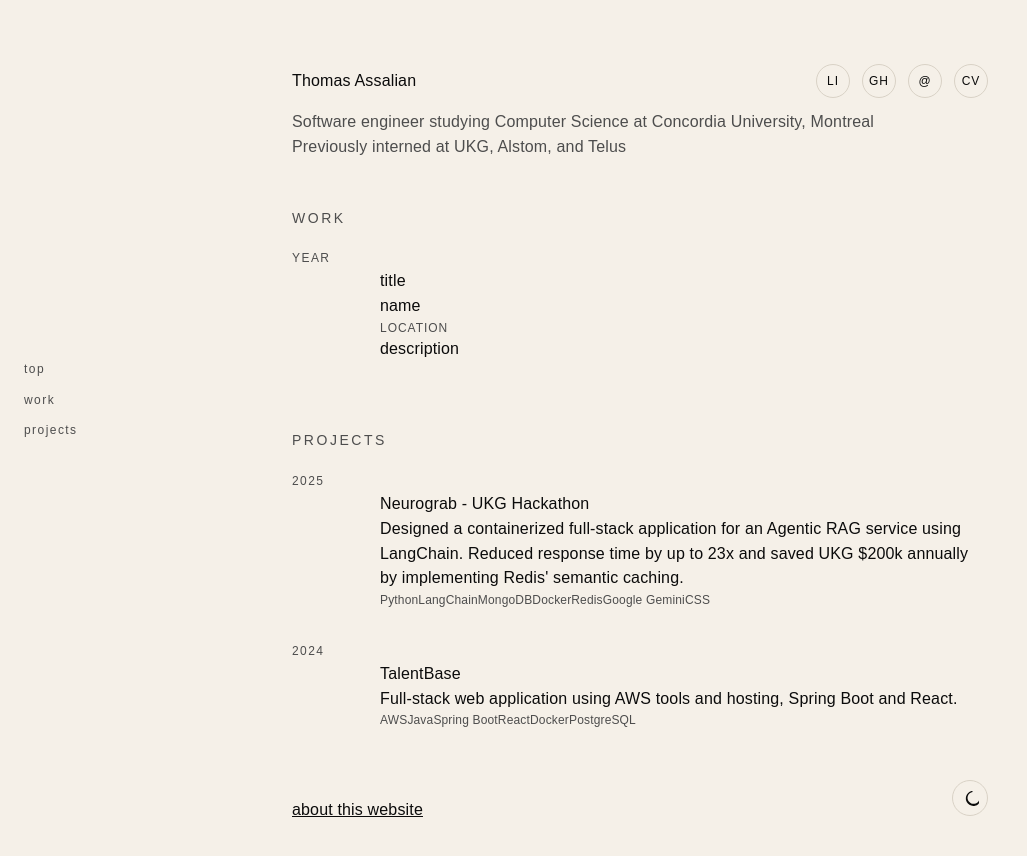
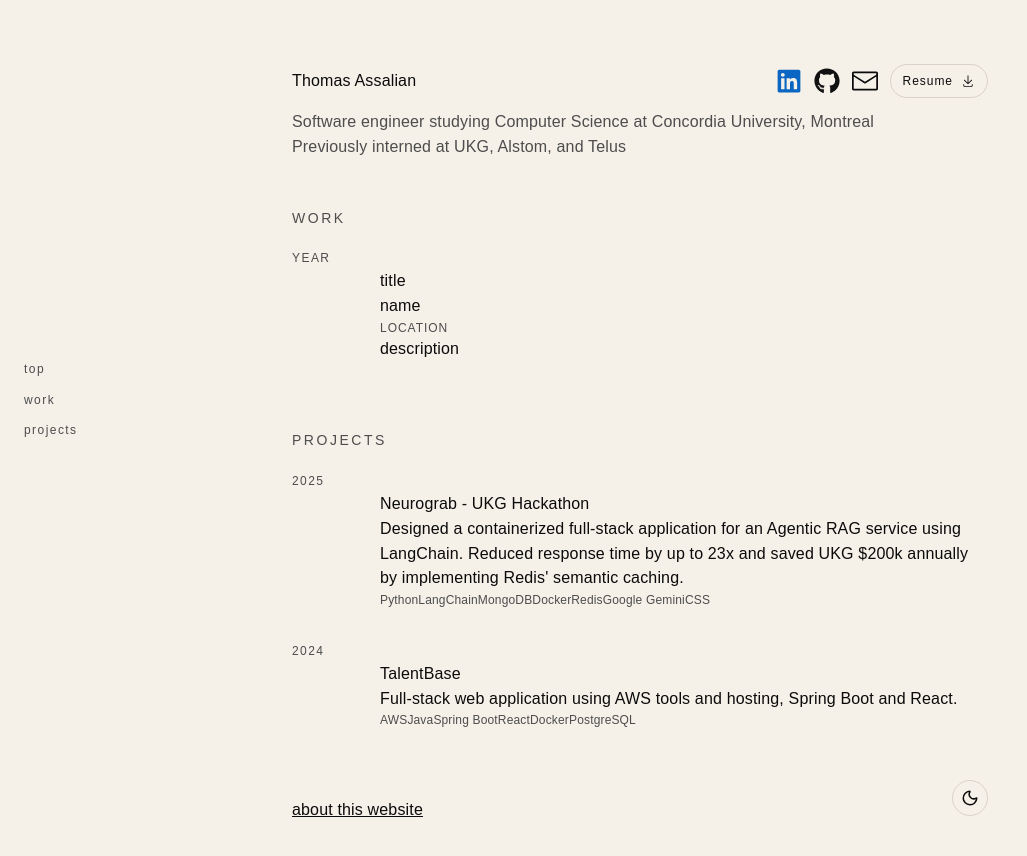
Before and after one commit to TAssalian/TAssalian.github.io, a Next.js app: page / in a window 1280 px wide. Shown: the top 856 px of the page, without its empty margins (0-1027 px from the left). Built offline with nearby package versions, Linux system fonts and the light colour scheme.

Commit message:
Finalized the contact, light-mode, dark-mode logos

```diff
--- a/app/globals.css
+++ b/app/globals.css
@@ -96,7 +96,89 @@
 
 .contact-button:hover {
   border-color: var(--accent);
+}
+
+.contact-button--icon {
+  width: auto;
+  height: auto;
+  border: none;
+  border-radius: 0;
+  padding: 0;
+}
+
+.contact-button--icon .contact-icon {
+  width: 26px;
+  height: 26px;
+}
+
+.contact-icon {
+  display: inline-flex;
+  align-items: center;
+  justify-content: center;
+  width: 100%;
+  height: 100%;
+}
+
+.contact-icon svg {
+  width: 100%;
+  height: 100%;
+  display: block;
+  fill: currentColor;
+}
+
+.contact-icon img {
+  width: 100%;
+  height: 100%;
+  display: block;
+  object-fit: cover;
+}
+
+.contact-button--linkedin {
+  color: #0a66c2;
+}
+
+.contact-button--github {
+  color: #111111;
+}
+
+.contact-button--linkedin:hover {
+  color: #0a66c2;
+}
+
+.contact-button--github:hover {
+  color: #111111;
+}
+
+.contact-button--email:hover {
+  color: #e06a2c;
+}
+
+.theme-dark .contact-button--github {
+  color: #f5f7fb;
+}
+
+.theme-dark .contact-button--github:hover {
+  color: #f5f7fb;
+}
+
+.contact-button--resume {
+  width: auto;
+  padding: 0 12px;
+  gap: 8px;
+}
+
+.contact-button--resume:hover {
   color: var(--accent);
+}
+
+.contact-button--resume .contact-icon svg {
+  width: 14px;
+  height: 14px;
+}
+
+.contact-button--resume .contact-icon {
+  width: 14px;
+  height: 14px;
 }
 
 .description h3 {
@@ -141,8 +223,15 @@
 }
 
 .theme-toggle:hover {
-  border-color: var(--accent);
-  color: var(--accent);
+  border-color: var(--border);
+}
+
+.theme-toggle--dark:hover .theme-icon {
+  color: #f4c542;
+}
+
+.theme-toggle--light:hover .theme-icon {
+  color: #0b1220;
 }
 
 .theme-icon {
--- a/components/ContactButton.tsx
+++ b/components/ContactButton.tsx
@@ -1,4 +1,7 @@
 import type { Contact } from "../data/contact";
+import { RxEnvelopeClosed } from "react-icons/rx";
+import { GoDownload } from "react-icons/go";
+import { FaGithub, FaLinkedin } from "react-icons/fa";
 
 type ContactProps = {
   contact: Contact;
@@ -8,25 +11,55 @@
   const {
     href,
     label,
-    icon,
+    kind,
     download
   } = contact;
 
   const isExternal = href.startsWith("http://") || href.startsWith("https://");
   const target = isExternal ? "_blank" : undefined;
   const rel = isExternal ? "noreferrer" : undefined;
+  const isResume = kind === "resume";
+
+  const icon = (() => {
+    if (kind === "linkedin") {
+      return (
+        <FaLinkedin aria-hidden="true" className="theme-icon" />
+      );
+    }
+
+    if (kind === "github") {
+      return (
+        <FaGithub aria-hidden="true" className="theme-icon" />
+      );
+    }
+
+    return <RxEnvelopeClosed />
+
+  })();
 
   return (
     <a
-      className="contact-button"
+      className={`contact-button ${
+        isResume ? "contact-button--resume" : `contact-button--${kind} contact-button--icon`
+      }`}
       href={href}
       target={target}
       rel={rel}
       download={download}
+      aria-label={label}
     >
-      <span className="contact-icon" aria-hidden="true">
-        {icon}
-      </span>
+      {isResume ? (
+        <>
+          <span className="contact-label">Resume</span>
+          <span className="contact-icon" aria-hidden="true">
+          <GoDownload />
+          </span>
+        </>
+      ) : (
+        <span className="contact-icon" aria-hidden="true">
+          {icon}
+        </span>
+      )}
     </a>
   );
 }
--- a/components/ThemeToggle.tsx
+++ b/components/ThemeToggle.tsx
@@ -1,6 +1,7 @@
 "use client";
 
 import { useEffect, useState } from "react";
+import { Moon, Sun } from "lucide-react";
 
 const STORAGE_KEY = "theme-preference";
 
@@ -24,25 +25,15 @@
 
   return (
     <button
-      className="theme-toggle"
+      className={`theme-toggle ${isDark ? "theme-toggle--dark" : "theme-toggle--light"}`}
       type="button"
       onClick={toggleTheme}
       aria-label={`Switch to ${isDark ? "light" : "dark"} mode`}
     >
       {isDark ? (
-        <svg aria-hidden="true" viewBox="0 0 24 24" className="theme-icon">
-          <path
-            d="M12 4.5a1 1 0 0 1 1-1h0a1 1 0 0 1 1 1V6a1 1 0 0 1-2 0V4.5zM12 18a1 1 0 0 1 1 1v1.5a1 1 0 0 1-2 0V19a1 1 0 0 1 1-1zM6 11a1 1 0 0 1 1-1h1.5a1 1 0 0 1 0 2H7a1 1 0 0 1-1-1zM16.5 10a1 1 0 0 1 0-2H18a1 1 0 1 1 0 2h-1.5zM7.76 6.76a1 1 0 0 1 1.41 0l1.06 1.06a1 1 0 0 1-1.41 1.41L7.76 8.17a1 1 0 0 1 0-1.41zM14.17 13.17a1 1 0 0 1 1.41 0l1.06 1.06a1 1 0 1 1-1.41 1.41l-1.06-1.06a1 1 0 0 1 0-1.41zM7.76 15.83a1 1 0 0 1 0-1.41l1.06-1.06a1 1 0 1 1 1.41 1.41l-1.06 1.06a1 1 0 0 1-1.41 0zM14.17 8.17a1 1 0 0 1 0-1.41l1.06-1.06a1 1 0 1 1 1.41 1.41l-1.06 1.06a1 1 0 0 1-1.41 0zM12 8a4 4 0 1 1 0 8 4 4 0 0 1 0-8z"
-            fill="currentColor"
-          />
-        </svg>
+        <Sun aria-hidden="true" className="theme-icon" />
       ) : (
-        <svg aria-hidden="true" viewBox="0 0 24 24" className="theme-icon">
-          <path
-            d="M14.5 2.5a1 1 0 0 1 .9 1.42 8 8 0 1 0 8.68 11.08 1 1 0 0 1 1.23-.67 1 1 0 0 1 .7 1.19 10 10 0 1 1-11.96-12.7 1 1 0 0 1 .45-.02z"
-            fill="currentColor"
-          />
-        </svg>
+        <Moon aria-hidden="true" className="theme-icon" />
       )}
     </button>
   );
--- a/data/contact.ts
+++ b/data/contact.ts
@@ -1,15 +1,13 @@
-import type { ReactNode } from "react";
-
 export type Contact = {
   label: string;
   href: string;
-  icon: ReactNode;
+  kind: "linkedin" | "github" | "email" | "resume";
   download?: boolean | string;
 };
 
 export const contactLinks: Contact[] = [
-  { label: "LinkedIn", href: "https://www.linkedin.com/in/thomasassalian", icon: "LI" },
-  { label: "GitHub", href: "https://github.com/TAssalian", icon: "GH" },
-  { label: "Email", href: "mailto:tom.assalian@gmail.com", icon: "@" },
-  { label: "Resume", href: "/resume.pdf", icon: "CV", download: "Thomas-Assalian-Resume.pdf" },
+  { label: "LinkedIn", href: "https://www.linkedin.com/in/thomasassalian", kind: "linkedin" },
+  { label: "GitHub", href: "https://github.com/TAssalian", kind: "github" },
+  { label: "Email", href: "mailto:tom.assalian@gmail.com", kind: "email" },
+  { label: "Resume", href: "/resume.pdf", kind: "resume", download: "Thomas-Assalian-Resume.pdf" },
 ];
--- a/package.json
+++ b/package.json
@@ -9,9 +9,12 @@
     "lint": "eslint"
   },
   "dependencies": {
+    "@heroicons/react": "^2.2.0",
+    "lucide-react": "^0.562.0",
     "next": "16.1.1",
     "react": "19.2.3",
-    "react-dom": "19.2.3"
+    "react-dom": "19.2.3",
+    "react-icons": "^5.5.0"
   },
   "devDependencies": {
     "@tailwindcss/postcss": "^4",
```
Also changed, not shown: 1 other file (tests, documents, lock files or other folders).
